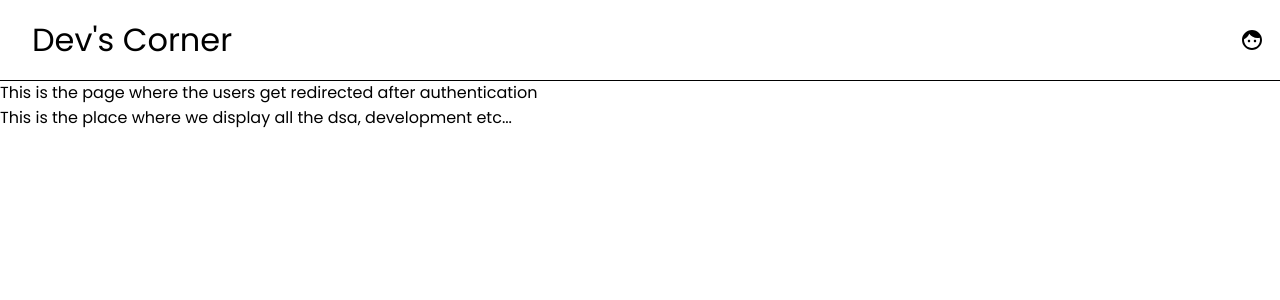
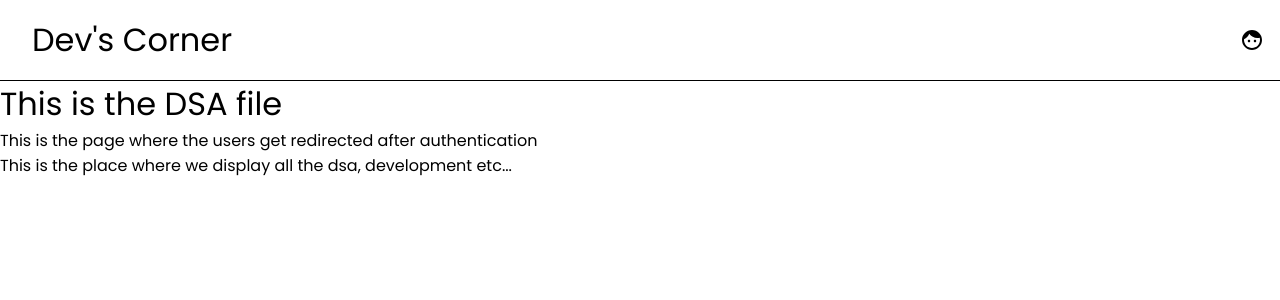
Before and after one commit to Rishikesh-Guptha/devs-corner, a React (Create React App) app: page /Dashboard in a window 1280 px wide. Shown: the top 300 px of the page. Built offline with nearby package versions, Linux system fonts and the light colour scheme.

Commit message:
Modified some code

```diff
--- a/src/pages/dashboard/Dashboard.jsx
+++ b/src/pages/dashboard/Dashboard.jsx
@@ -2,13 +2,13 @@ import React from 'react';
 import './Dashboard.css';
 import Navbar2 from '../navbar2/Navbar2';
 import Login from '../login/Login';
-// import Dsa from '../dsa/Dsa.jsx';
+import Dsa from '../dsa/Dsa.jsx';
 
 const Dashboard = () => {
   return (
     <div>
       <Navbar2/>
-
+      <Dsa/>
       <div className="content">
         <p className='abc'>This is the page where the users get redirected after authentication</p>
         <p>This is the place where we display all the dsa, development etc...</p>
```
